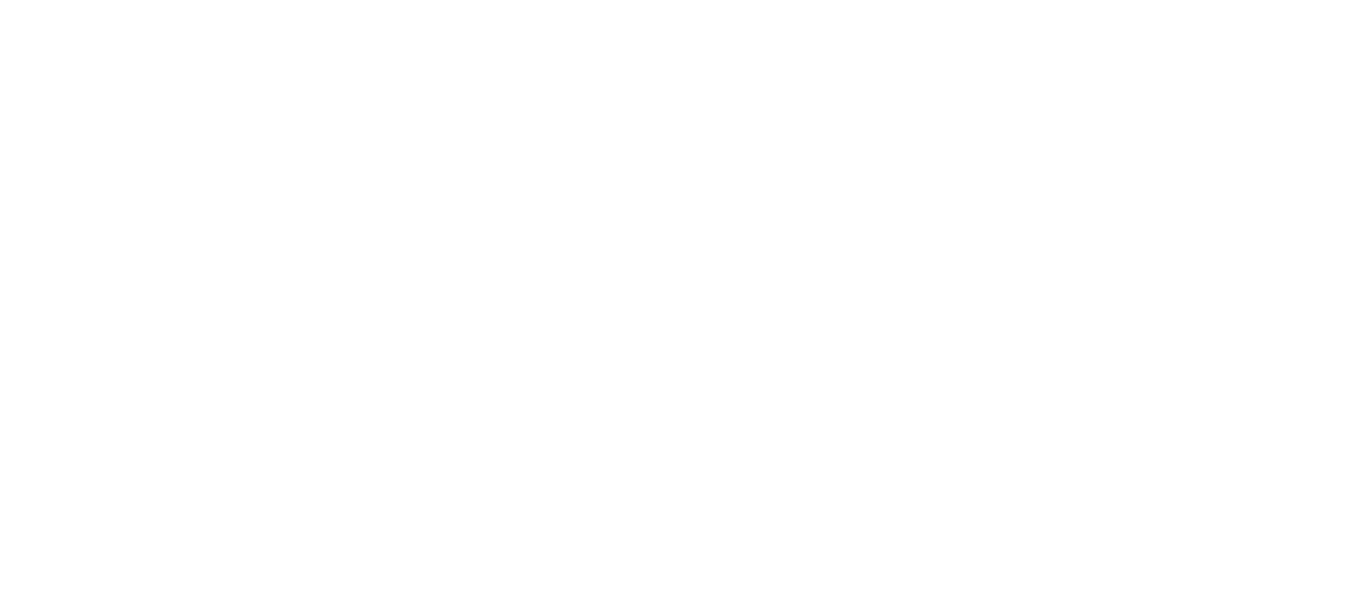
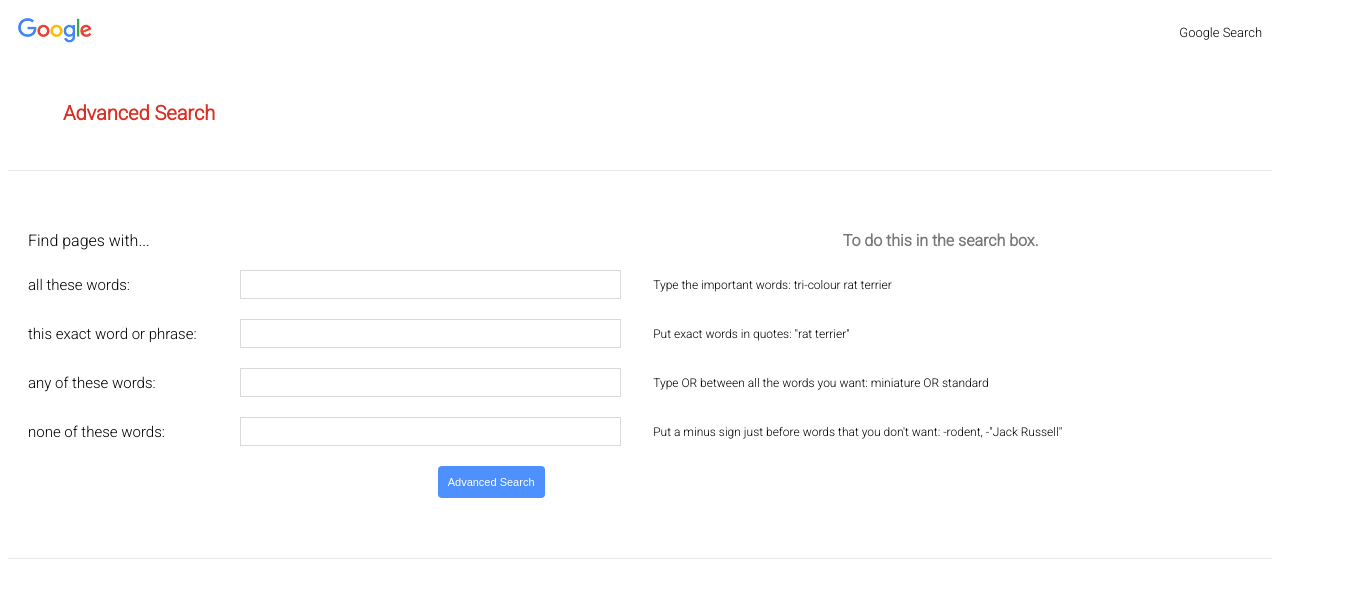
Before and after one commit to Cesar-Moran/Google-Search-Engine, a plain HTML site: page advanced.html in a window 1280 px wide. Shown: the whole page, 1347 px wide, since content can reach past the window. Drawn offline with Linux system fonts and the light colour scheme.

Commit message:
Last update 2109

```diff
--- a/advanced.html
+++ b/advanced.html
@@ -4,8 +4,51 @@
     <meta charset="UTF-8">
     <meta name="viewport" content="width=device-width, initial-scale=1.0">
     <title>Advanced Search</title>
+    <link rel="stylesheet" href="style.css">
 </head>
 <body>
 
+    <ol class="advanced-logo">
+        <a href="index.html"><img src="assets/ggl-image.png" alt="Google's Logo." width="74px"></a>
+        <a href="index.html">Google Search</a>
+    </ol>
+
+    <div class="title-container">
+        <h1>Advanced Search</h1>
+    </div>
+
+    <div class="advanced-search-body">
+        <div class="advanced-search-body_title-span">
+            <span>Find pages with...</span>
+            <span>To do this in the search box.</span>
+        </div>
+        <form action="https://www.google.com/search">
+            <div class="advanced-search-body_input">
+                <p class="advanced-search-body_input-paragraph">all these words:</p>
+                <input type="text" name="as_q"></input>
+                <span>Type the important words: tri-colour rat terrier</span>
+            </div>
+            <div class="advanced-search-body_input">
+                <p class="advanced-search-body_input-paragraph">this exact word or phrase:</p>
+                <input type="text" name="as_epq"></input>
+                <span>Put exact words in quotes: "rat terrier"</span>
+            </div>
+            <div class="advanced-search-body_input">
+                <p class="advanced-search-body_input-paragraph">any of these words:</p>
+                <input type="text" name="as_oq"></input>
+                <span>Type OR between all the words you want: miniature OR standard</span>
+            </div>
+            <div class="advanced-search-body_input">
+                <p class="advanced-search-body_input-paragraph">none of these words:</p>
+                <input type="text" name="as_eq"></input>
+                <span>Put a minus sign just before words that you don't want: -rodent, -"Jack Russell"</span>
+            </div>
+            <div class="container-form-submit-btn">
+                <input class="submit-btn" type="submit" value="Advanced Search"></input>
+            </div>
+        </form>
+
+    </div>
+
 </body>
 </html>
--- a/style.css
+++ b/style.css
@@ -29,6 +29,10 @@ ol {
     align-items: center;
     justify-content: center;
     height: 60vh;
+}
+
+.top-bar {
+    padding: 10px;
 }
 
 .search-bar {
@@ -71,3 +75,81 @@ ol {
     width: 272px;
     height: 92px;
 }
+
+/* Advanced Search Styling */
+
+.advanced-logo {
+    display: flex;
+    justify-content: space-between;
+    align-items: center;
+    padding: 10px;
+}
+
+.advanced-search-body {
+    padding: 60px 20px;
+    border-top: 1px solid #ebebeb;
+    border-bottom: 1px solid #ebebeb;
+}
+
+.advanced-search-body .submit-btn {
+    padding: 10px;
+    font-size: 0.688rem;
+    background-color: #4d90fe;
+    color: white;
+    border: none;
+    border-radius: 4px;
+    margin-top: 20px;
+    cursor: pointer;
+}
+
+.container-form-submit-btn{
+    display: flex;
+    justify-content: end;
+    width: 42.2%;
+}
+
+.advanced-search-body_input-paragraph {
+    width: 180px;
+}
+
+.title-container h1 {
+    width: 100%;
+    color: #d93025;
+    font-size: 1.25rem;
+    margin: 25px 35px;
+    padding: 20px;
+}
+
+
+.advanced-search-body_input {
+    display: flex;
+    gap: 2rem;
+    height: 29px;
+    align-items:center;
+    margin-top: 20px;
+}
+
+.advanced-search-body_title-span {
+    display: flex;
+    gap: 43.3rem;
+}
+
+.advanced-search-body_title-span span:nth-last-child(1){
+    font-weight: bold;
+    color: #777;
+}
+
+.advanced-search-body_input p {
+    font-size: 0.938rem;
+}
+
+
+.advanced-search-body_input input {
+    width: 30%;
+    padding: 6px;
+    border: 1px solid #d9d9d9;
+}
+
+.advanced-search-body_input span{
+    font-size: 0.75rem;
+}
```
Also changed, not shown: index.html (+1 -1 lines), assets/ggl-advanced.svg (added).
